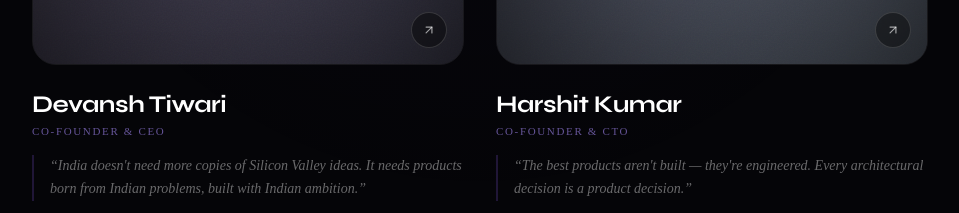
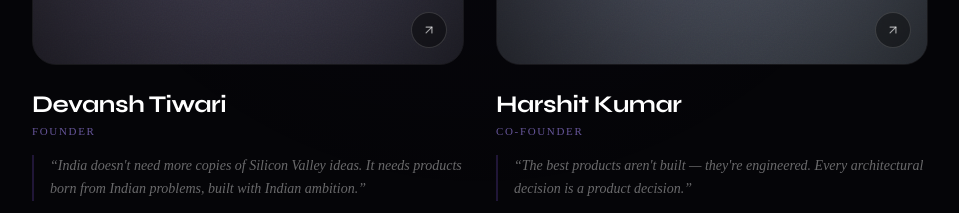
Before and after one commit to Abysrix/Bharvix, a Next.js app: page / in a window 1280 px wide. Shown: the part 4780-4993 px from the top of the page, without its empty margins (160-1119 px from the left). Built offline with nearby package versions, Linux system fonts and the light colour scheme.

Commit message:
Update roles of founders to 'Founder' and 'Co-Founder'

```diff
--- a/components/sections/Founders.tsx
+++ b/components/sections/Founders.tsx
@@ -20,7 +20,7 @@ type Founder = {
 const founders: Founder[] = [
   {
     name: "Devansh Tiwari",
-    role: "Co-Founder & CEO",
+    role: "Founder",
     initial: "DT",
     philosophy:
       "India doesn't need more copies of Silicon Valley ideas. It needs products born from Indian problems, built with Indian ambition.",
@@ -31,7 +31,7 @@ const founders: Founder[] = [
   },
   {
     name: "Harshit Kumar",
-    role: "Co-Founder & CTO",
+    role: "Co-Founder",
     initial: "HK",
     philosophy:
       "The best products aren't built — they're engineered. Every architectural decision is a product decision.",
```
